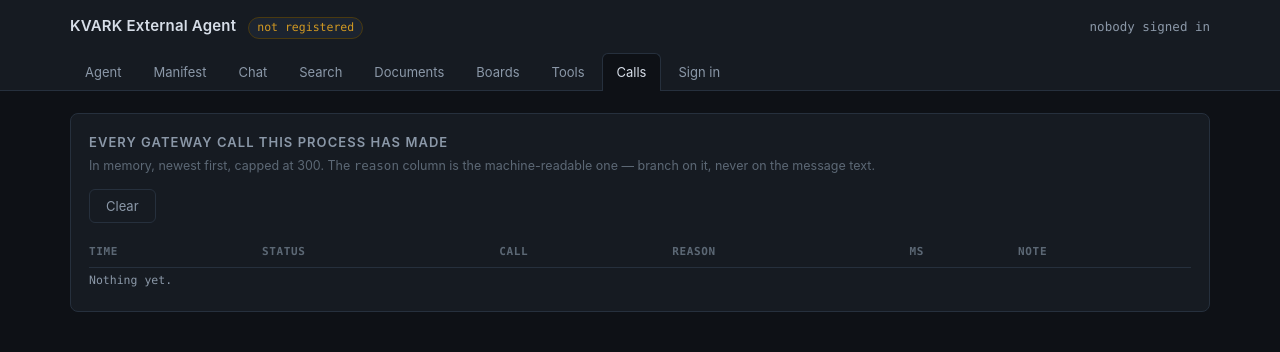
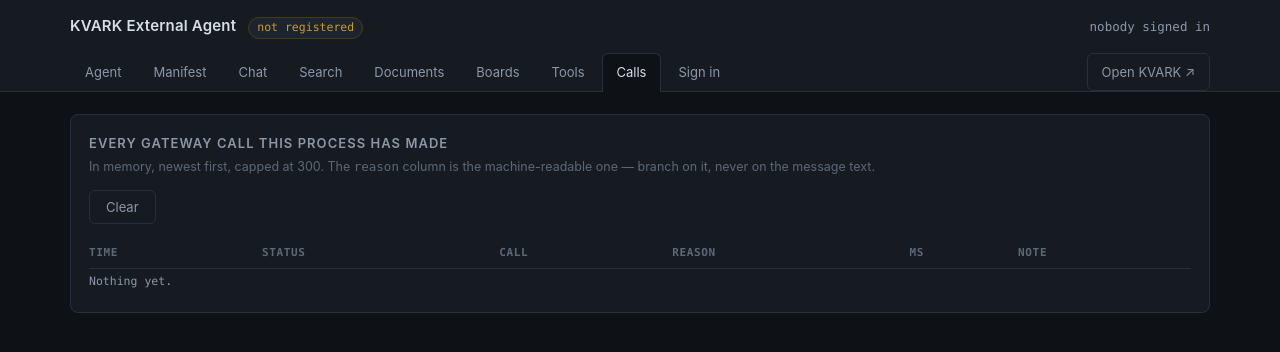
Before and after one commit to PstEgz2/kvark-external-agents, a FastAPI app: page /calls in a window 1280 px wide. Shown: the top 352 px of the page. Run offline with FastAPI, Linux system fonts and the light colour scheme.

Commit message:
feat: link back to KVARK from the console
Someone who reached the console from KVARK is still signed in there — the
browser kept that session on KVARK's own origin — so returning needs no token
handed between the two applications, only an address. This is the whole of it:
one link, and nothing to carry.

The address is inferred from KVARK_API_BASE when unset, which holds for a
deployment serving the application and /api from one origin and not for a local
stack that splits them. KVARK_WEB_URL overrides, and the compose file sets it,
because the link is rendered for a browser rather than for this process.

Co-Authored-By: Claude Opus 5 (1M context) <noreply@anthropic.com>

```diff
--- a/app/static/app.css
+++ b/app/static/app.css
@@ -60,6 +60,10 @@ nav.tabs a.on {
   color: var(--ink); background: var(--bg);
   border-color: var(--line); margin-bottom: -1px;
 }
+/* Leaves the console, so it does not sit in the tab row as though it were another page. */
+nav.tabs .spacer { flex: 1; }
+nav.tabs a.away { color: var(--ink-dim); border: 1px solid var(--line); border-radius: 6px; }
+nav.tabs a.away:hover { color: var(--ink); border-color: var(--ink-dim); }
 
 /* ---- panels ---------------------------------------------------------- */
 
--- a/app/templates/base.html
+++ b/app/templates/base.html
@@ -40,6 +40,10 @@
       <a href="/tools"     class="{{ 'on' if here == '/tools' }}">Tools</a>
       <a href="/calls"     class="{{ 'on' if here == '/calls' }}">Calls</a>
       {% if not identity %}<a href="/login" class="{{ 'on' if here == '/login' }}">Sign in</a>{% endif %}
+      <span class="spacer"></span>
+      {# Nothing is handed over: a person who came from KVARK is still signed in there, on
+         KVARK's own origin, and returning only needs the address. #}
+      <a class="away" href="{{ settings.kvark_web_url }}">Open KVARK &#8599;</a>
     </nav>
   </div>
 </header>
--- a/docker-compose.yml
+++ b/docker-compose.yml
@@ -12,6 +12,10 @@ services:
       # what makes that name resolve on Linux; Docker Desktop provides it anyway.
       KVARK_GATEWAY_BASE: ${KVARK_GATEWAY_BASE:-http://host.docker.internal:8010/agent-api/v1}
       KVARK_API_BASE: ${KVARK_API_BASE:-http://host.docker.internal:8008/api}
+      # Rendered as a link for the browser, so it is KVARK's interface rather than its API.
+      # A deployment serves both from one origin and this can be left unset; a local stack
+      # splits them, so point it at the proxy the browser actually reaches.
+      KVARK_WEB_URL: ${KVARK_WEB_URL:-https://localhost:30443}
       # The slug derived from AGENT_NAME is permanent, so a clean walkthrough needs a name
       # that has not been used on this deployment before.
       AGENT_NAME: ${AGENT_NAME:-Egzakta Console}
```
Also changed, not shown: app/config.py (+16 -0 lines), 1 other file.
